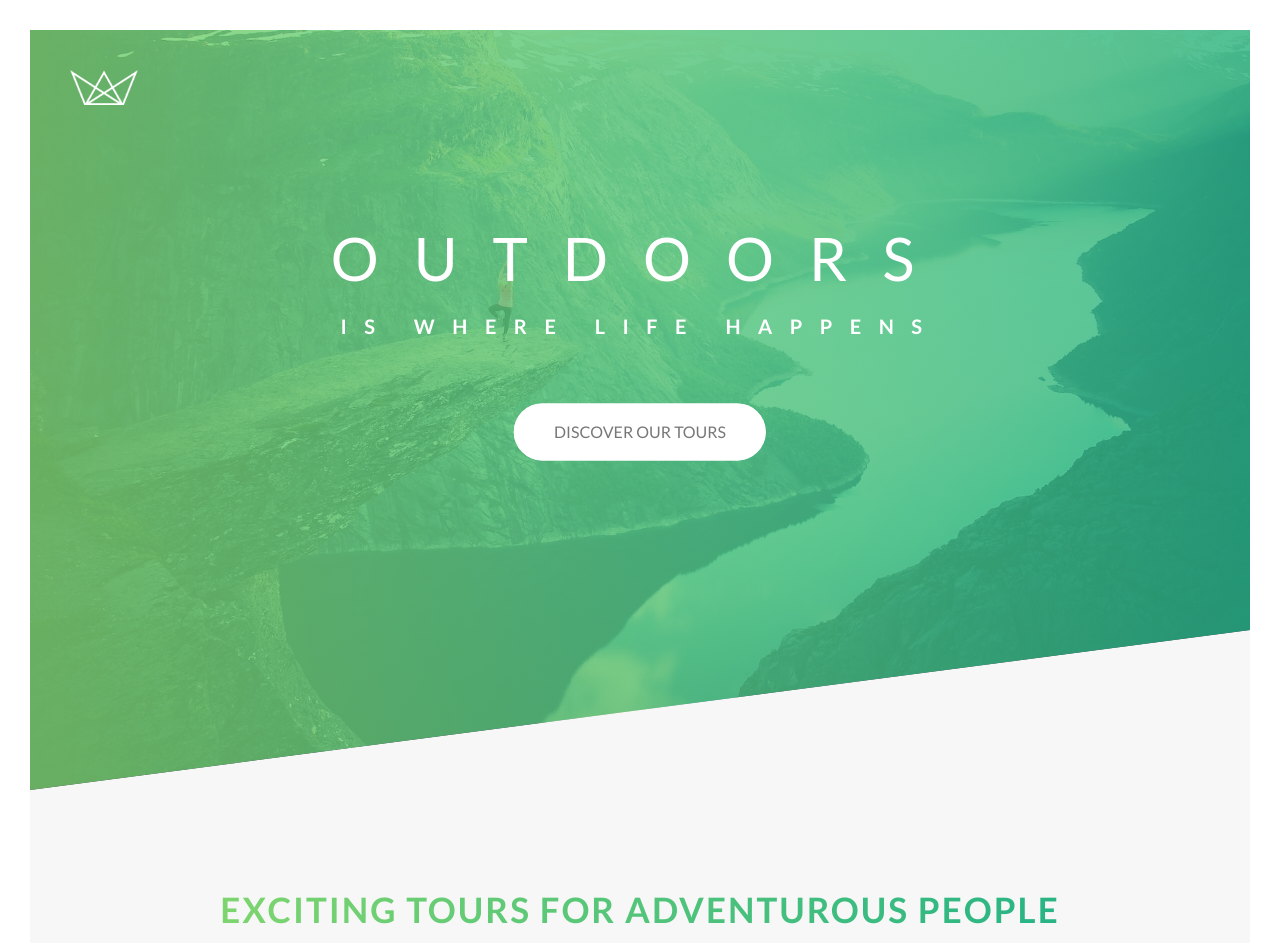
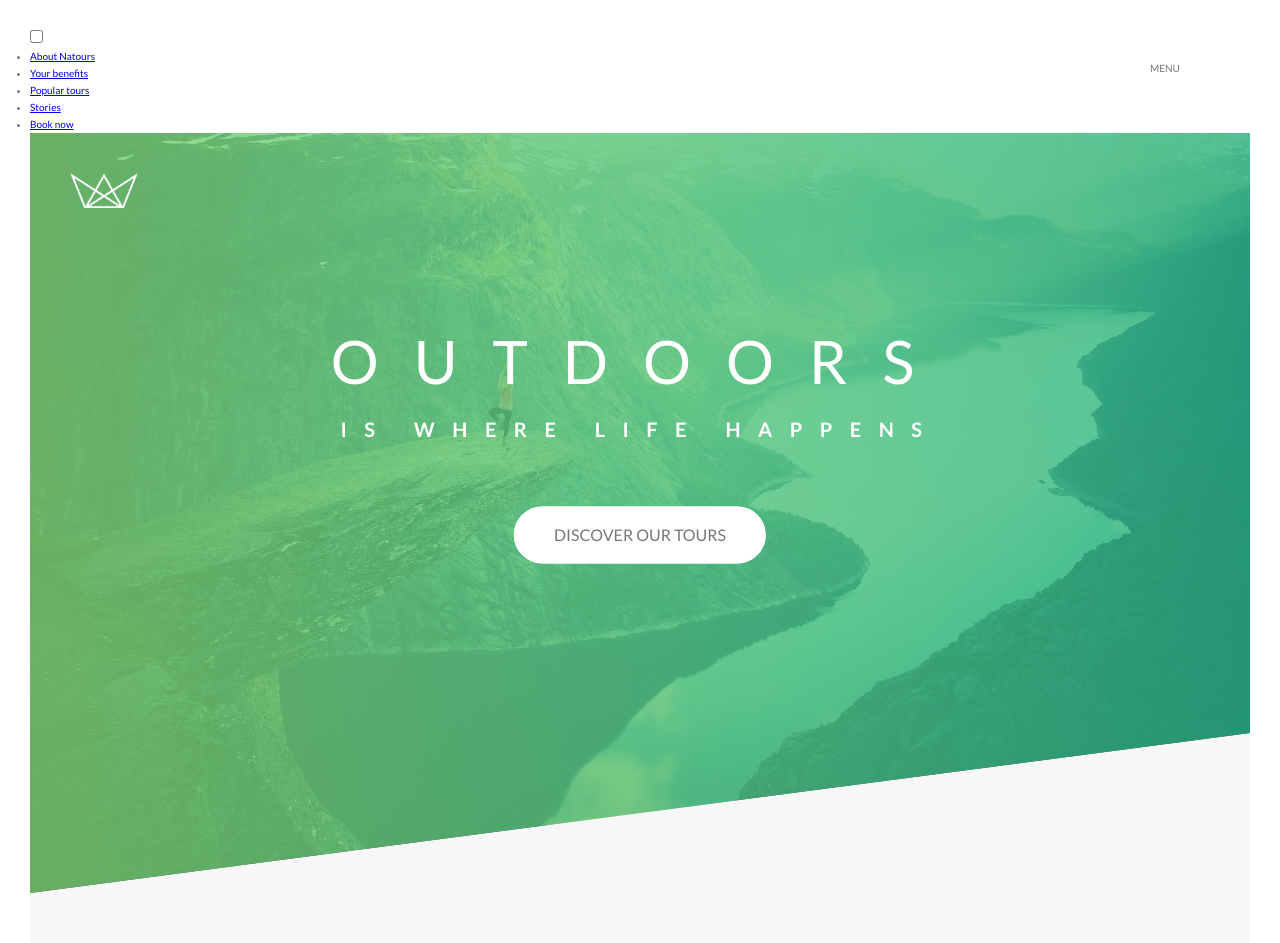
Before and after one commit to scottpeat/natours, a website: page index.html in a window 1280 px wide. Shown: the top 943 px of the page. Drawn offline with Linux system fonts and the light colour scheme.

Commit message:
Working on navigation on the page

```diff
--- a/index.html
+++ b/index.html
@@ -16,6 +16,20 @@
     <title>Natours | Exciting tours for adventurous people</title>
   </head>
   <body>
+    <div class="navigation">
+      <input type="checkbox" class="navigation__checkbox" id="navi-toggle">
+      <label for="navi-toggle" class="navigation__button">MENU</label>
+      <div class="navigation__background">&nbsp;</div>
+      <nav class="navigation__nav">
+        <ul class="navigation__list">
+          <li class="navigation_item"><a href="#" class="navigation__link">About Natours</a></li>
+          <li class="navigation_item"><a href="#" class="navigation__link">Your benefits</a></li>
+          <li class="navigation_item"><a href="#" class="navigation__link">Popular tours</a></li>
+          <li class="navigation_item"><a href="#" class="navigation__link">Stories</a></li>
+          <li class="navigation_item"><a href="#" class="navigation__link">Book now</a></li>
+        </ul>
+      </nav>
+    </div>
     <header class="header">
       <div class="header__logo-box">
         <img src="img/logo-white.png" alt="Logo" class="header__logo" />
--- /dev/null
+++ b/sass/layout/_navigation.scss
@@ -0,0 +1,35 @@
+.navigation {
+    &__checkbox {
+
+    }
+
+    &__button {
+        background-color: $color-white;
+        height: 7rem;
+        width: 7rem;
+        position: fixed;
+        top: 6rem;
+        right: 6rem;
+        border-radius: 50%;
+        z-index: 2000;
+    }
+
+    &__background {
+        height: 6rem;
+        width: 6rem;
+        border-radius: 60%;
+        position: fixed;
+        top: 6.5rem;
+        right: 6.5rem;
+        background-image: radial-gradient($color-primary-light, $color-primary-dark);
+        z-index: 1000;
+    }
+
+    &__nav {
+
+    }
+
+    &__list {
+
+    }
+}
--- a/sass/main.scss
+++ b/sass/main.scss
@@ -15,6 +15,7 @@
 @import "components/bg-video";
 @import "components/form";
 
+@import "layout/navigation";
 @import "layout/header";
 @import "layout/footer";
 @import "layout/grid";
```
Also changed, not shown: css/style.css, 1 other file.
